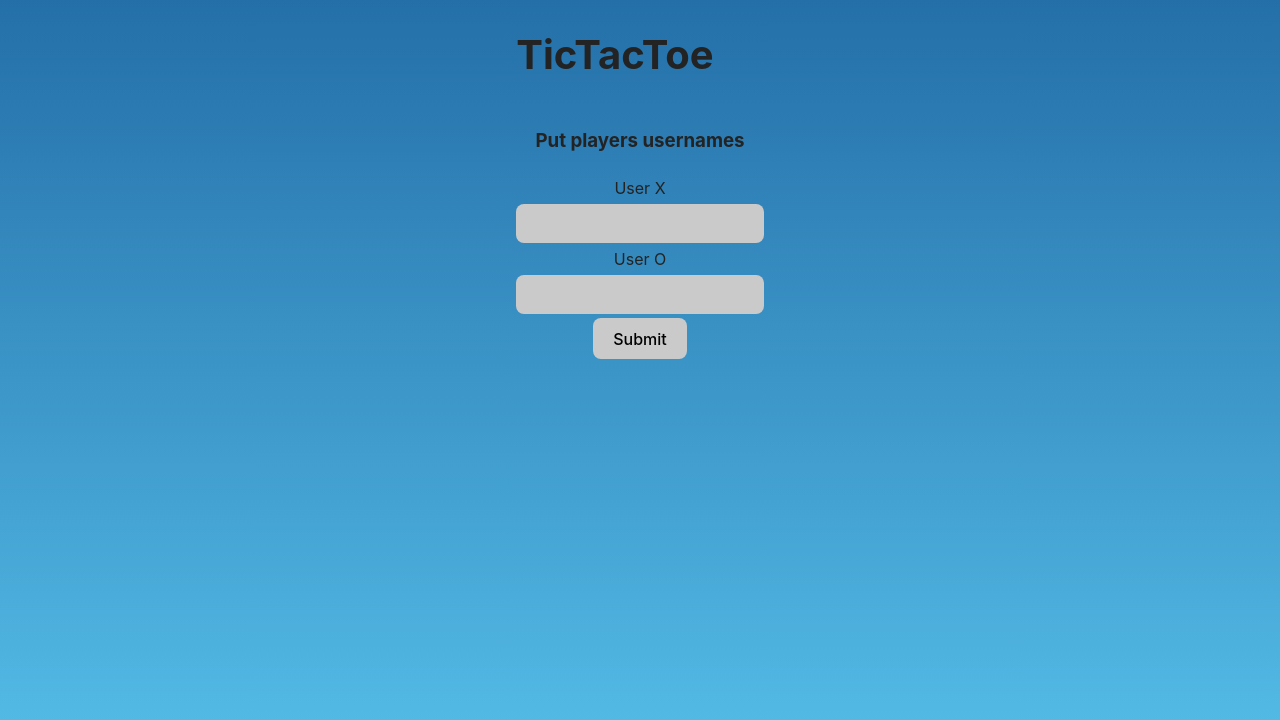
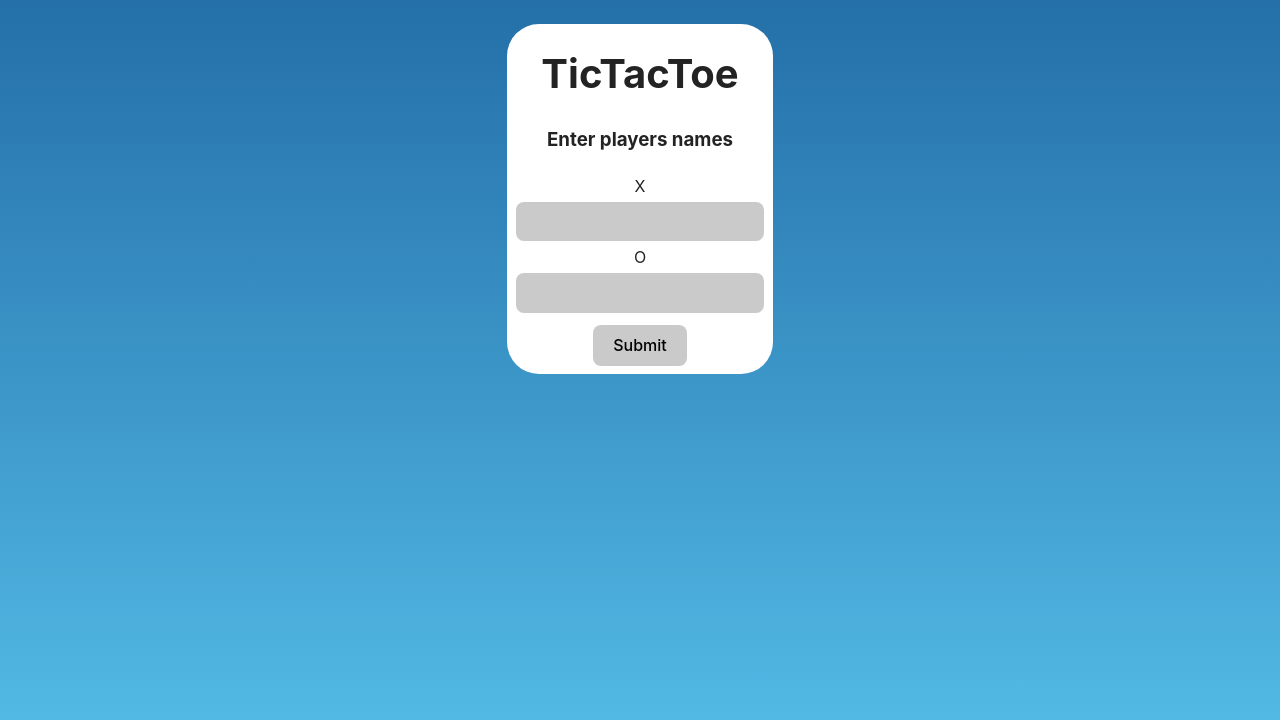
Before and after one commit to HugoSbl/TicTacToe, a Next.js app: page / in a window 1280 px wide. Shown: the top 720 px of the page. Built offline with nearby package versions, Linux system fonts and the light colour scheme.

Commit message:
TicTacToe css done

```diff
--- a/pages/TicTacToe/TicTacToeComponents/Board.tsx
+++ b/pages/TicTacToe/TicTacToeComponents/Board.tsx
@@ -1,5 +1,5 @@
 /* eslint-disable react-hooks/rules-of-hooks */
-import { SquareValue } from "./helpers";
+import { SquareValue } from "./TicTacToeCalculation";
 import { Square } from "./Square";
 
 type BoardProps = {
--- a/pages/TicTacToe/TicTacToeComponents/GameInfo.tsx
+++ b/pages/TicTacToe/TicTacToeComponents/GameInfo.tsx
@@ -1,4 +1,4 @@
-import { NonNullableUserNames } from './helpers';
+import { NonNullableUserNames } from "../TypeTicTacToe";
 
 type GameInfoProps = {
   status: string;
--- a/pages/TicTacToe/TicTacToeComponents/helpers.ts
+++ b/pages/TicTacToe/TicTacToeComponents/TicTacToeCalculation.ts
@@ -1,4 +1,4 @@
-export type SquareValue = "X" | "O" | null;
+import { SquareValue } from "../TypeTicTacToe";
 
 export const calculateNextValue = (squares: SquareValue[]): SquareValue => {
   const xSquaresCount = squares.filter((r) => r === "X").length;
@@ -19,18 +19,6 @@ export const calculateStatus = (
 };
 
 export const getDefaultSquares = (): SquareValue[] => new Array(9).fill(null);
-
-export type UserNames = {
-  X: string | null;
-  O: string | null;
-};
-
-export type NonNullableUserNames = DeepNonNullable<UserNames>;
-
-export type DeepNonNullable<T> = {
-  [P in keyof T]: NonNullable<T[P]>;
-};
-
 export const calculateWinner = (squares: SquareValue[]) => {
   const lines = [
     [0, 1, 2],
--- a/pages/TicTacToe/TicTacToeMain.tsx
+++ b/pages/TicTacToe/TicTacToeMain.tsx
@@ -11,16 +11,14 @@ import {
   calculateNextValue,
   calculateStatus,
   getDefaultSquares,
+  calculateWinner,
+} from "./TicTacToeComponents/TicTacToeCalculation";
+import {
+  UseUserNamesFormReturnType,
+  GameProviderReturnType,
   SquareValue,
   UserNames,
-  calculateWinner,
-} from "./TicTacToeComponents/helpers";
-
-type UseUserNamesFormReturnType = {
-  userXRef: React.RefObject<HTMLInputElement>;
-  userORef: React.RefObject<HTMLInputElement>;
-  onSubmit: (event: React.FormEvent<HTMLFormElement>) => void;
-};
+} from "./TypeTicTacToe";
 
 const useUserNamesForm = (): UseUserNamesFormReturnType => {
   const { setUserNames } = useGame();
@@ -32,6 +30,9 @@ const useUserNamesForm = (): UseUserNamesFormReturnType => {
     const userX = userXRef.current?.value;
     const userO = userORef.current?.value;
     if (!userX || !userO) {
+      return;
+    }
+    if (userX.length > 10 || userO.length > 10) {
       return;
     }
 
@@ -50,24 +51,14 @@ const UserNameForm = () => {
 
   return (
     <form onClick={onSubmit} className="vertical-stack">
-      <h3>Put players usernames</h3>
-      <label htmlFor="user1">User X</label>
+      <h3>Enter players names </h3>
+      <label htmlFor="user1">X</label>
       <input id="user1" ref={userXRef} required minLength={2} />
-      <label htmlFor="user2">User O</label>
+      <label htmlFor="user2">O</label>
       <input id="user2" ref={userORef} required minLength={2} />
       <button type="submit">Submit</button>
     </form>
   );
-};
-
-type GameProviderReturnType = {
-  squares: SquareValue[];
-  xUserName: string | null;
-  oUserName: string | null;
-  status: string;
-  winningSquares?: number[];
-  setUserNames: (userNames: UserNames) => void;
-  onSquareClick: (index: number) => void;
 };
 
 const GameContext = createContext<GameProviderReturnType | null>(null);
--- /dev/null
+++ b/pages/TicTacToe/TypeTicTacToe.ts
@@ -0,0 +1,33 @@
+import {
+  SquareValue,
+  UserNames,
+} from "./TicTacToeComponents/TicTacToeCalculation";
+
+export type UseUserNamesFormReturnType = {
+  userXRef: React.RefObject<HTMLInputElement>;
+  userORef: React.RefObject<HTMLInputElement>;
+  onSubmit: (event: React.FormEvent<HTMLFormElement>) => void;
+};
+
+export type GameProviderReturnType = {
+  squares: SquareValue[];
+  xUserName: string | null;
+  oUserName: string | null;
+  status: string;
+  winningSquares?: number[];
+  setUserNames: (userNames: UserNames) => void;
+  onSquareClick: (index: number) => void;
+};
+
+export type SquareValue = "X" | "O" | null;
+
+export type UserNames = {
+  X: string | null;
+  O: string | null;
+};
+
+export type NonNullableUserNames = DeepNonNullable<UserNames>;
+
+export type DeepNonNullable<T> = {
+  [P in keyof T]: NonNullable<T[P]>;
+};
--- a/pages/_app.js
+++ b/pages/_app.js
@@ -5,7 +5,9 @@ import React from "react";
 export default function App() {
   return (
     <div>
-      <TicTacToeApp />
+      <div className="ticTacToeApp">
+        <TicTacToeApp />
+      </div>
     </div>
   );
 }
--- a/styles/globals.css
+++ b/styles/globals.css
@@ -105,3 +105,8 @@ a {
     color-scheme: dark;
   }
 }
+
+#TicTacToeApp {
+  border: 5px black solid;
+  background-color: white;
+}
--- a/styles/index.css
+++ b/styles/index.css
@@ -75,12 +75,15 @@ h1 {
 h2 {
   font-size: 2.5rem;
   line-height: 1.1;
+  margin : 0.8rem;
+  margin-top: 0.5em;
 }
 
 button {
   border-radius: 8px;
   border: 1px solid transparent;
   padding: 0.6em 1.2em;
+  margin-top: 0.5em;
   font-size: 1rem;
   font-weight: 500;
   font-family: inherit;
@@ -206,6 +209,7 @@ hr {
 }
 
 .game-board {
+  margin : 1em auto;
   --square-size: 40px;
   display: grid;
   grid-template-columns: repeat(3, var(--square-size));
@@ -223,6 +227,17 @@ hr {
   text-align: center;
 }
 
+
+
 .square.winning-square {
   background-color: var(--primary);
 }
+
+.ticTacToeApp {
+  text-align: center;
+ background-color: white;
+  border-radius: 32px;
+  width: 250px;
+  padding : 0.5em;
+  margin-top: 1.5em;
+}
```
Also changed, not shown: pages/TicTacToe/TicTacToeComponents/UserNamesForm.tsx (+3 -4 lines).
